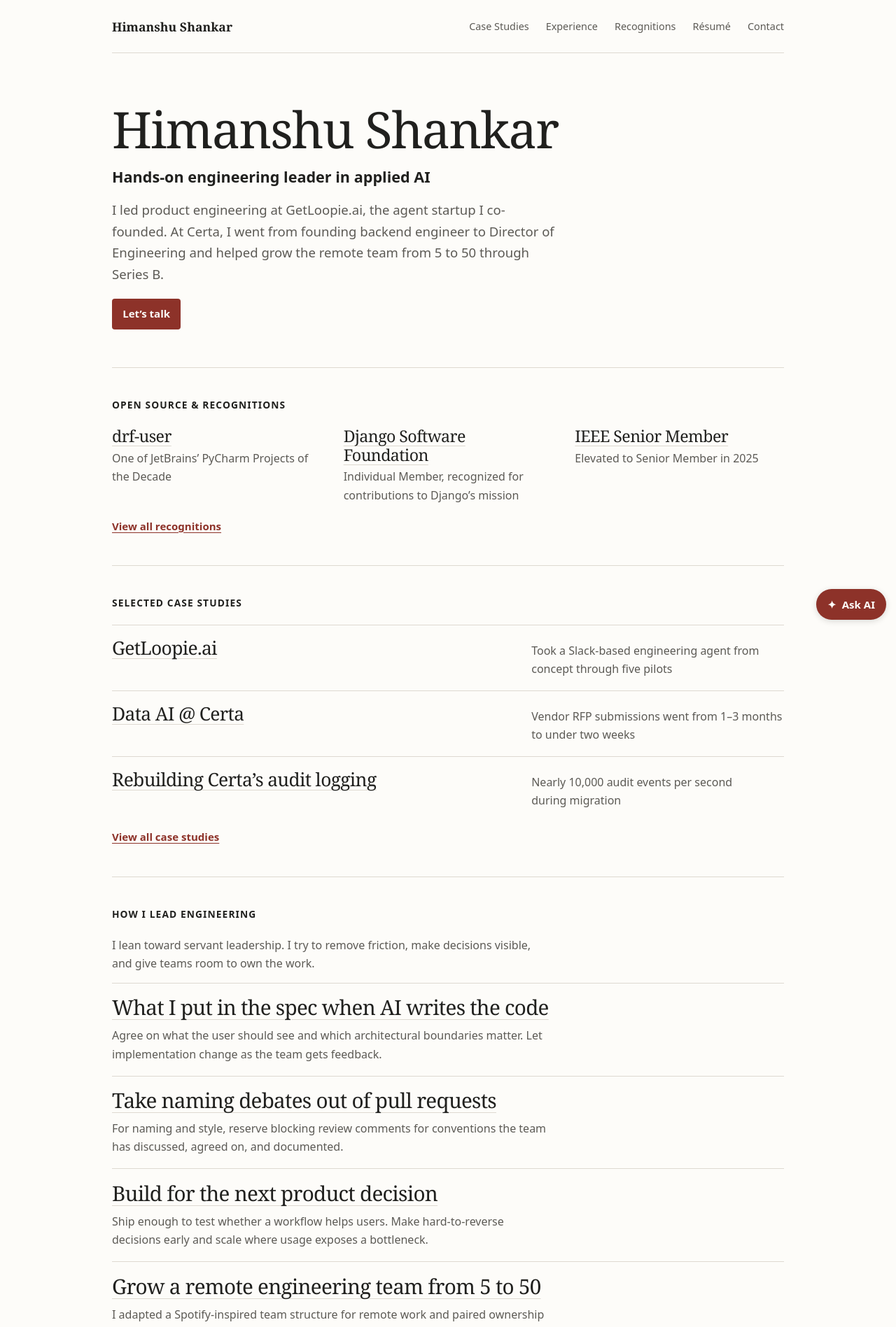
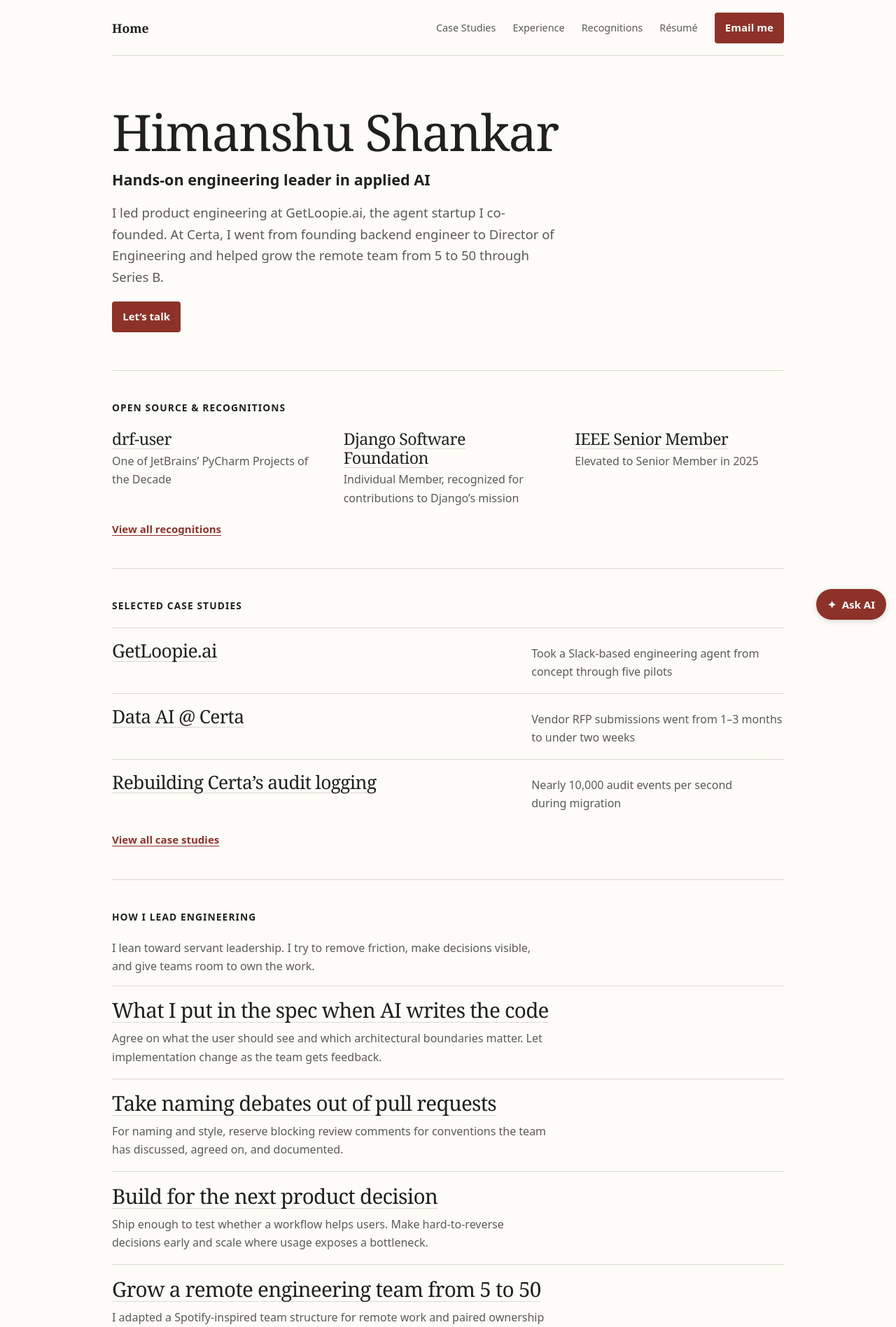
Before and after one commit to iamhssingh/iamhssingh.github.io, a Jekyll site: the page built from index.md, in a window 1280 px wide. Shown: the top 1897 px of the page at 70% size. Built offline with Jekyll 4.4.1, drawn with Linux system fonts in a browser that asks for light colours; some of the changed text lies outside the part shown.

Commit message:
Show Ask AI and email actions across the portfolio

```diff
--- /dev/null
+++ b/_includes/quick-summary.html
@@ -0,0 +1,18 @@
+{% capture summary_prompt %}Read Himanshu Shankar’s portfolio starting at https://himanshus.com/llms.txt. Briefly summarize what he’s built, his strongest achievements, and what makes him stand out. Use concrete examples from his applied AI work and engineering leadership, and cite the case studies.
+
+Then ask me: “What are you hiring for, building, or looking for help with?” Use my answer to assess where Himanshu fits and what I should ask him to clarify.{% endcapture %}
+{% assign summary_query = summary_prompt | url_encode %}
+
+<details class="quick-summary" data-quick-summary>
+  <summary><span aria-hidden="true">✦</span> Ask AI</summary>
+  <div class="quick-summary-panel">
+    <p class="quick-summary-title">Get a quick summary</p>
+    <div class="quick-summary-actions">
+      <a href="https://chatgpt.com/?q={{ summary_query }}" rel="noopener noreferrer" target="_blank">Open in ChatGPT</a>
+      <a href="https://claude.ai/new?q={{ summary_query }}" rel="noopener noreferrer" target="_blank">Open in Claude</a>
+      <button type="button" data-copy-prompt hidden>Copy prompt</button>
+    </div>
+    <p class="quick-summary-status" role="status"></p>
+    <textarea aria-label="Portfolio summary prompt" rows="6" readonly hidden>{{ summary_prompt | escape }}</textarea>
+  </div>
+</details>
--- a/_layouts/default.html
+++ b/_layouts/default.html
@@ -23,26 +23,30 @@
 
     <header class="site-header">
       <div class="header-inner">
-        <a class="identity" href="{{ '/' | relative_url }}"{% if page.url == '/' %} aria-current="page"{% endif %}>{{ site.title | escape }}</a>
+        <a class="identity" href="{{ '/' | relative_url }}"{% if page.url == '/' %} aria-current="page"{% endif %}>{% if page.url == '/' %}Home{% else %}{{ site.title | escape }}{% endif %}</a>
         <nav class="site-nav" aria-label="Portfolio">
           <a href="{{ '/work/' | relative_url }}"{% if page.url == '/work/' %} aria-current="page"{% elsif page.study_id %} aria-current="true"{% endif %}>Case Studies</a>
           <a href="{{ '/experience/' | relative_url }}"{% if page.url == '/experience/' %} aria-current="page"{% endif %}>Experience</a>
           <a href="{{ '/recognitions/' | relative_url }}"{% if page.url == '/recognitions/' %} aria-current="page"{% endif %}>Recognitions</a>
           <a href="{{ '/himanshushankar/main.pdf' | relative_url }}">Résumé</a>
-          <a href="mailto:{{ site.email }}">Contact</a>
+          <a class="contact-button" href="mailto:{{ site.email }}">Email me</a>
         </nav>
       </div>
     </header>
+
+    {% include quick-summary.html %}
 
     <main id="main-content">
       {{ content }}
     </main>
 
     <footer class="site-footer">
+      {% unless page.url == '/' %}
       <div>
-        <p class="footer-title">Himanshu Shankar</p>
+        <p class="footer-title">{{ site.title | escape }}</p>
         <p>{{ site.data.portfolio.role | escape }}</p>
       </div>
+      {% endunless %}
       <div class="footer-links">
         <a href="mailto:{{ site.email }}">{{ site.email }}</a>
         <a href="https://github.com/{{ site.social.github }}">GitHub</a>
--- a/assets/css/style.css
+++ b/assets/css/style.css
@@ -42,8 +42,9 @@ button { font: inherit; }
 }
 .identity { color: var(--ink); font: 600 1.1rem/1.25 var(--serif); text-decoration: none; }
 .site-nav, .related-links { display: flex; flex-wrap: wrap; gap: .2rem clamp(.75rem, 3vw, 1.5rem); }
-.site-nav a { display: inline-flex; align-items: center; min-height: 2.5rem; color: var(--muted); font-size: .9rem; text-decoration: none; }
-.site-nav a:hover, .site-nav a[aria-current] { color: var(--accent); text-decoration: underline; }
+.site-nav { align-items: center; }
+.site-nav a:not(.contact-button) { display: inline-flex; align-items: center; min-height: 2.5rem; color: var(--muted); font-size: .9rem; text-decoration: none; }
+.site-nav a:not(.contact-button):hover, .site-nav a[aria-current] { color: var(--accent); text-decoration: underline; }
 .text-link { font-size: .94rem; font-weight: 650; }
 
 h1, h2, h3, p { text-wrap: pretty; }
@@ -61,7 +62,6 @@ h3 { font-size: clamp(1.35rem, 2.4vw, 1.85rem); }
   display: inline-flex;
   min-height: 2.75rem;
   align-items: center;
-  margin-top: 1.2rem;
   padding: .45rem .95rem;
   border-radius: .25rem;
   background: var(--accent);
@@ -72,7 +72,8 @@ h3 { font-size: clamp(1.35rem, 2.4vw, 1.85rem); }
 }
 .contact-button:hover { background: var(--ink); color: var(--paper); }
 
-.home { padding-bottom: calc(4.5rem + env(safe-area-inset-bottom)); }
+.home-hero .contact-button { margin-top: 1.2rem; }
+
 .quick-summary {
   --summary-right: max(.875rem, env(safe-area-inset-right));
   --summary-bottom: max(.875rem, env(safe-area-inset-bottom));
@@ -222,7 +223,7 @@ h3 { font-size: clamp(1.35rem, 2.4vw, 1.85rem); }
 .entry-body li + li { margin-top: .55rem; }
 .entry-callout { padding: .85rem 1rem; background: var(--accent-soft); border-left: 2px solid var(--accent); }
 
-.site-footer { display: flex; flex-wrap: wrap; align-items: baseline; justify-content: space-between; gap: 1rem 2rem; padding-block: 1.5rem 2.5rem; border-top: 1px solid var(--line); }
+.site-footer { display: flex; flex-wrap: wrap; align-items: baseline; justify-content: space-between; gap: 1rem 2rem; padding-block: 1.5rem calc(4.5rem + env(safe-area-inset-bottom)); border-top: 1px solid var(--line); }
 .site-footer p { margin: 0; color: var(--muted); font-size: .9rem; }
 .site-footer .footer-title { color: var(--ink); font-weight: 650; }
 .footer-links { display: flex; flex-wrap: wrap; gap: .4rem 1rem; font-size: .9rem; }
--- a/index.md
+++ b/index.md
@@ -7,29 +7,11 @@ markdown_url: /profile.txt
 
 {% assign portfolio = site.data.portfolio %}
 
-{% capture summary_prompt %}Read Himanshu Shankar’s portfolio starting at https://himanshus.com/llms.txt. Briefly summarize what he’s built, his strongest achievements, and what makes him stand out. Use concrete examples from his applied AI work and engineering leadership, and cite the case studies.
-
-Then ask me: “What are you hiring for, building, or looking for help with?” Use my answer to assess where Himanshu fits and what I should ask him to clarify.{% endcapture %}
-{% assign summary_query = summary_prompt | url_encode %}
-
 <section class="hero home-hero" aria-labelledby="hero-title">
   <h1 id="hero-title">{{ site.title | escape }}</h1>
   <p class="hero-role">{{ portfolio.role | escape }}</p>
   <p class="hero-intro">{{ portfolio.intro | escape }}</p>
   <a class="contact-button" href="mailto:{{ site.email }}">Let’s talk</a>
-  <details class="quick-summary" data-quick-summary>
-    <summary><span aria-hidden="true">✦</span> Ask AI</summary>
-    <div class="quick-summary-panel">
-      <p class="quick-summary-title">Get a quick summary</p>
-      <div class="quick-summary-actions">
-        <a href="https://chatgpt.com/?q={{ summary_query }}" rel="noopener noreferrer" target="_blank">Open in ChatGPT</a>
-        <a href="https://claude.ai/new?q={{ summary_query }}" rel="noopener noreferrer" target="_blank">Open in Claude</a>
-        <button type="button" data-copy-prompt hidden>Copy prompt</button>
-      </div>
-      <p class="quick-summary-status" role="status"></p>
-      <textarea aria-label="Portfolio summary prompt" rows="6" readonly hidden>{{ summary_prompt | escape }}</textarea>
-    </div>
-  </details>
 </section>
 
 <section class="section" aria-labelledby="recognitions-title">
```
